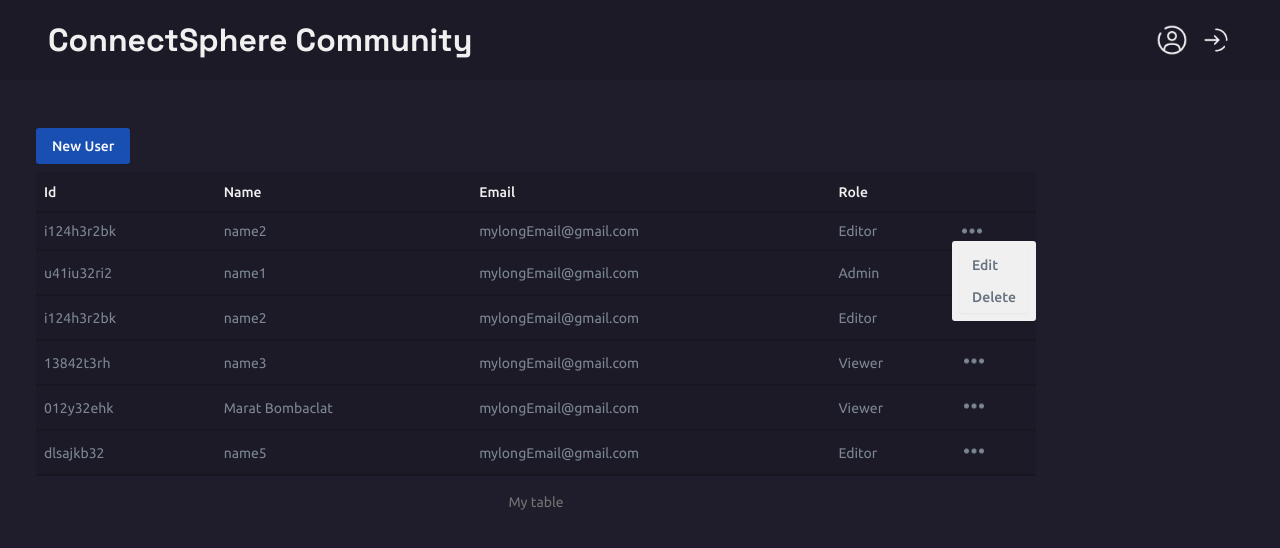
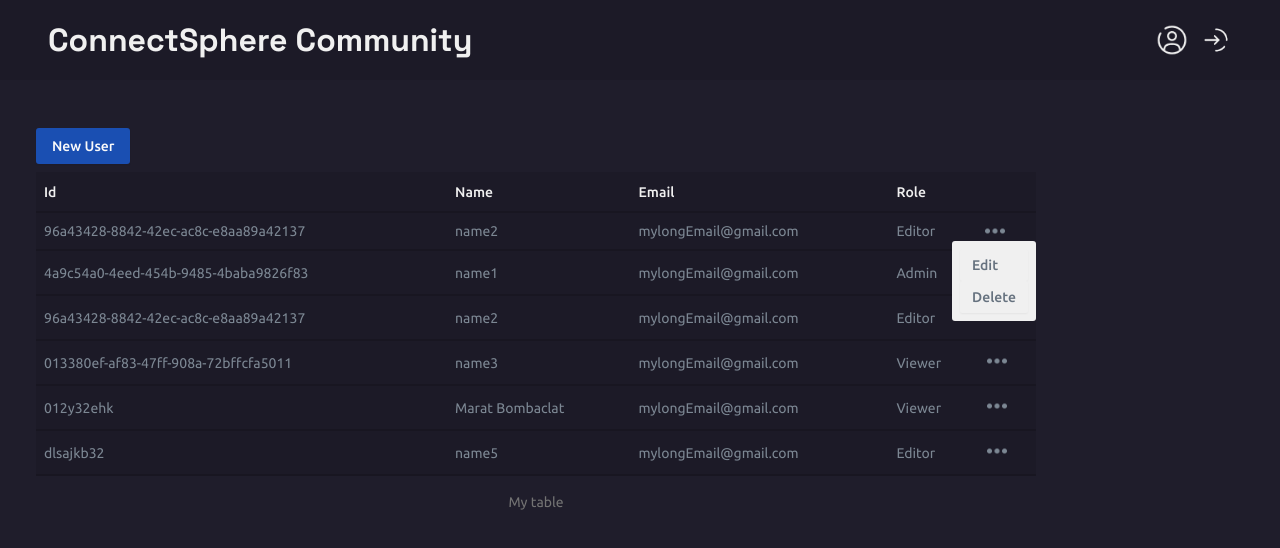
Before and after one commit to RuslanSisonyuk/react-user-management-dashboard-practice, a React (Vite) app: page / in a window 1280 px wide. Shown: the top 548 px of the page. Built offline with nearby package versions, Linux system fonts and the light colour scheme.

Commit message:
rebuilt adding form using zod and form hook

```diff
--- a/src/App.tsx
+++ b/src/App.tsx
@@ -10,6 +10,7 @@ import { z } from 'zod';
 import { zodResolver } from '@hookform/resolvers/zod';
 import Navbar from './components/ui/Navbar';
 import { Form, FormControl, FormField, FormItem, FormLabel, FormMessage } from './components/ui/form';
+import { Select, SelectContent, SelectItem, SelectTrigger, SelectValue } from './components/ui/select';
 
 interface user{
   id?: string;
@@ -19,16 +20,13 @@ interface user{
 }
 
 const formSchema = z.object({
-  id: z.string().min(2, {
-    message: "Id must have at least 2 characters"
-  }),
-  name: z.string().min(4, {
+  name: z.string().min(2, {
     message: "Name must have at least 2 characters"
   }),
   email: z.string().email({
     message: "Enter a valid email address"
   }),
-  role: z.string().min(4, {
+  role: z.string().min(2, {
     message: "Role must have at least 2 characters"
   }),
 })
@@ -42,26 +40,16 @@ function App() {
   const form = useForm<z.infer<typeof formSchema>>({
     resolver: zodResolver(formSchema),
     defaultValues: {
-      id:"",
       name:"",
       email:"",
       role:""
     }
   });
   function onSubmit(values: z.infer<typeof formSchema>) {
-    // Process form data
-    console.log(values)
-
-    // Close the dialog after successful submission
-    // setOpen(false)
-
     let randomUserId = crypto.randomUUID();
     setUsers([...users,{...values,id:randomUserId}]);
-
-    // Reset the form
     form.reset()
   }
-  let dummyUser:user = {id:"2",name:"2",email:"1",role:"moderator"}
 
   useEffect(()=>{
     localStorage.setItem("users",JSON.stringify(users));
@@ -136,15 +124,24 @@ function App() {
                   render={({ field }) => (
                     <FormItem>
                       <FormLabel>Role</FormLabel>
-                      <FormControl>
-                        <Input { ...field }></Input>
-                      </FormControl>
+                      <Select onValueChange={field.onChange} defaultValue={field.value}>
+                        <FormControl>
+                          <SelectTrigger>
+                            <SelectValue placeholder="Select a role"/>
+                          </SelectTrigger>
+                        </FormControl>
+                        <SelectContent>
+                          <SelectItem value='Viewer'>Viewer</SelectItem>
+                          <SelectItem value='Editor'>Editor</SelectItem>
+                          <SelectItem value='Admin'>Admin</SelectItem>
+                        </SelectContent>
+                      </Select>
                       <FormMessage/>
                     </FormItem>
                   )}
                 />
               <DialogFooter>
-                <Button type='submit'>Submit</Button>
+                <Button type='submit' onClick={()=>{console.log("Form errors:", form.formState.errors)}}>Submit</Button>
               </DialogFooter>
               </form>
             </Form>
--- a/src/data/users.json
+++ b/src/data/users.json
@@ -1,18 +1,18 @@
 [
     {
-        "id": "u41iu32ri2",
+        "id": "4a9c54a0-4eed-454b-9485-4baba9826f83",
         "name": "name1",
         "email": "mylongEmail@gmail.com",
         "role": "Admin"
     },
     {
-        "id": "i124h3r2bk",
+        "id": "96a43428-8842-42ec-ac8c-e8aa89a42137",
         "name": "name2",
         "email": "mylongEmail@gmail.com",
         "role": "Editor"
     },
     {
-        "id": "13842t3rh",
+        "id": "013380ef-af83-47ff-908a-72bffcfa5011",
         "name": "name3",
         "email": "mylongEmail@gmail.com",
         "role": "Viewer"
```
